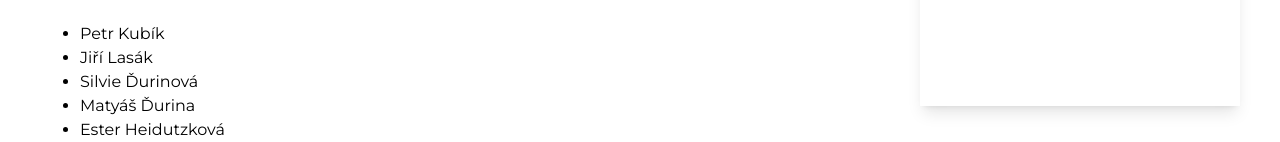
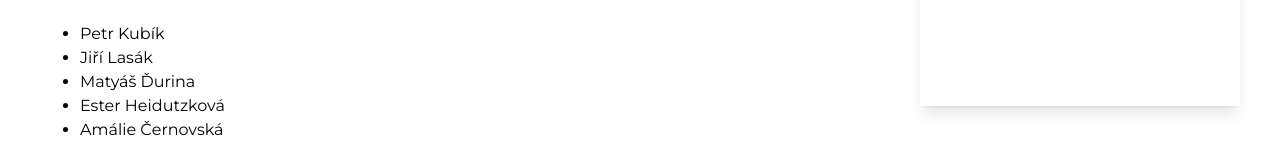
Before and after one commit to petrborzutzky/hasici_bohuslavice, a Next.js app: page /o-mladych-hasicich in a window 1280 px wide. Shown: the part 798-940 px from the top of the page. Built offline with nearby package versions, Linux system fonts and the light colour scheme.

Commit message:
Oprava překlepů

```diff
--- a/pages/clenove-vyboru.tsx
+++ b/pages/clenove-vyboru.tsx
@@ -75,7 +75,7 @@ function clenove() {
           photo="/avatars/22.jpg"
         />
         <Avatar
-          name="Matiáš Ďurina"
+          name="Matyáš Ďurina"
           functions="Člen výboru"
           photo="/avatars/02.jpg"
         />
--- a/pages/o-mladych-hasicich.tsx
+++ b/pages/o-mladych-hasicich.tsx
@@ -30,7 +30,6 @@ function OmladychHasicich() {
       <ul className="list-disc ml-10">
         <li>Petr Kubík</li>
         <li>Jiří Lasák</li>
-        <li>Silvie Ďurinová</li>
         <li>Matyáš Ďurina</li>
         <li>Ester Heidutzková</li>
         <li>Amálie Černovská</li>
```
Also changed, not shown: pages/index.tsx (+0 -7 lines).
